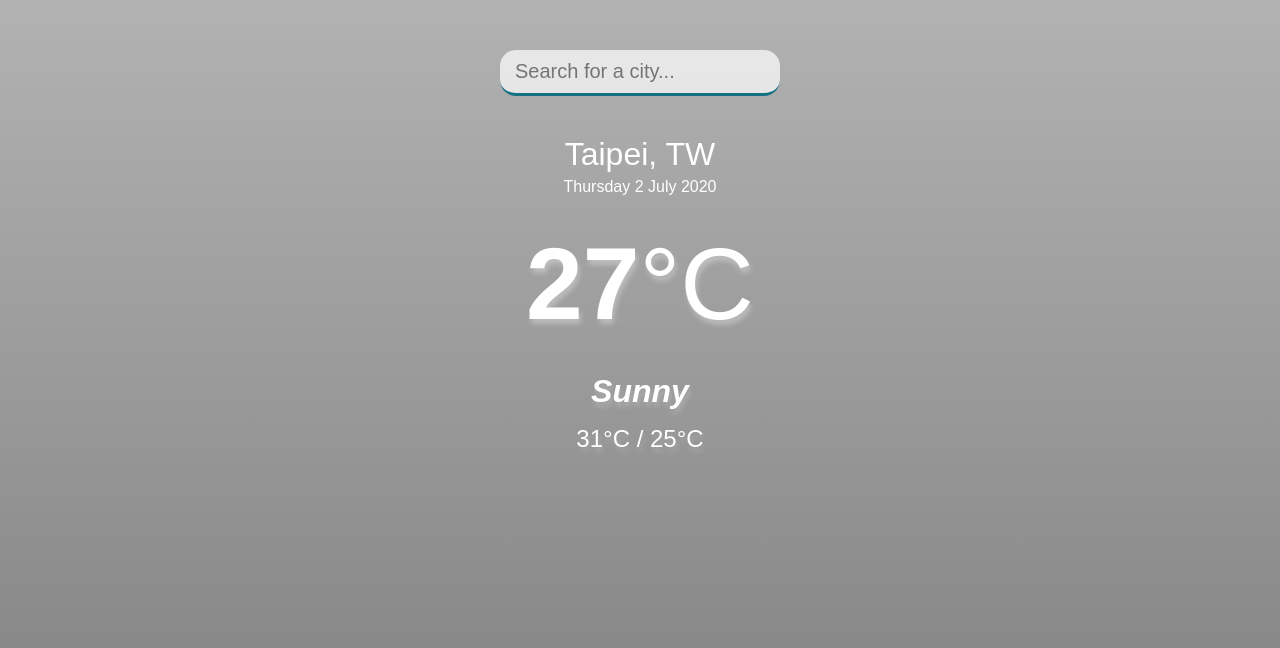
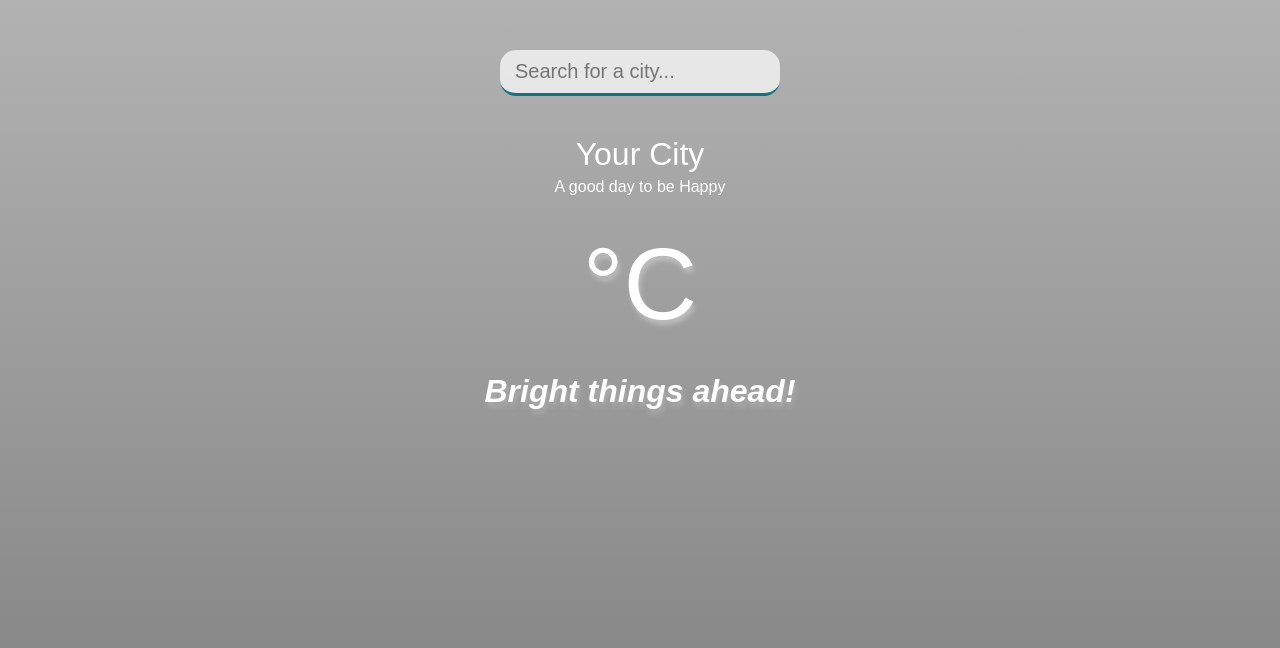
Before and after one commit to tkamilla/Weather-App, a plain HTML site: page index.html in a window 1280 px wide. Drawn offline with Linux system fonts and the light colour scheme.

Commit message:
change text of city and weather

```diff
--- a/index.html
+++ b/index.html
@@ -13,15 +13,15 @@
     </header>
     <main>
       <section class="location">
-        <div class="city">Taipei, TW</div>
+        <div class="city">Your City</div>
         <div class="date">
-          Thursday 2 July 2020
+          A good day to be Happy
         </div>
       </section>
       <div class="current">
-        <div class="temp">27<span>°C</span></div>
-        <div class="weather">Sunny</div>
-        <div class="hi-low">31°C / 25°C</div>
+        <div class="temp"><span>°C</span></div>
+        <div class="weather">Bright things ahead!</div>
+        <div class="hi-low"></div>
       </div>
     </main>
   </div>
```
